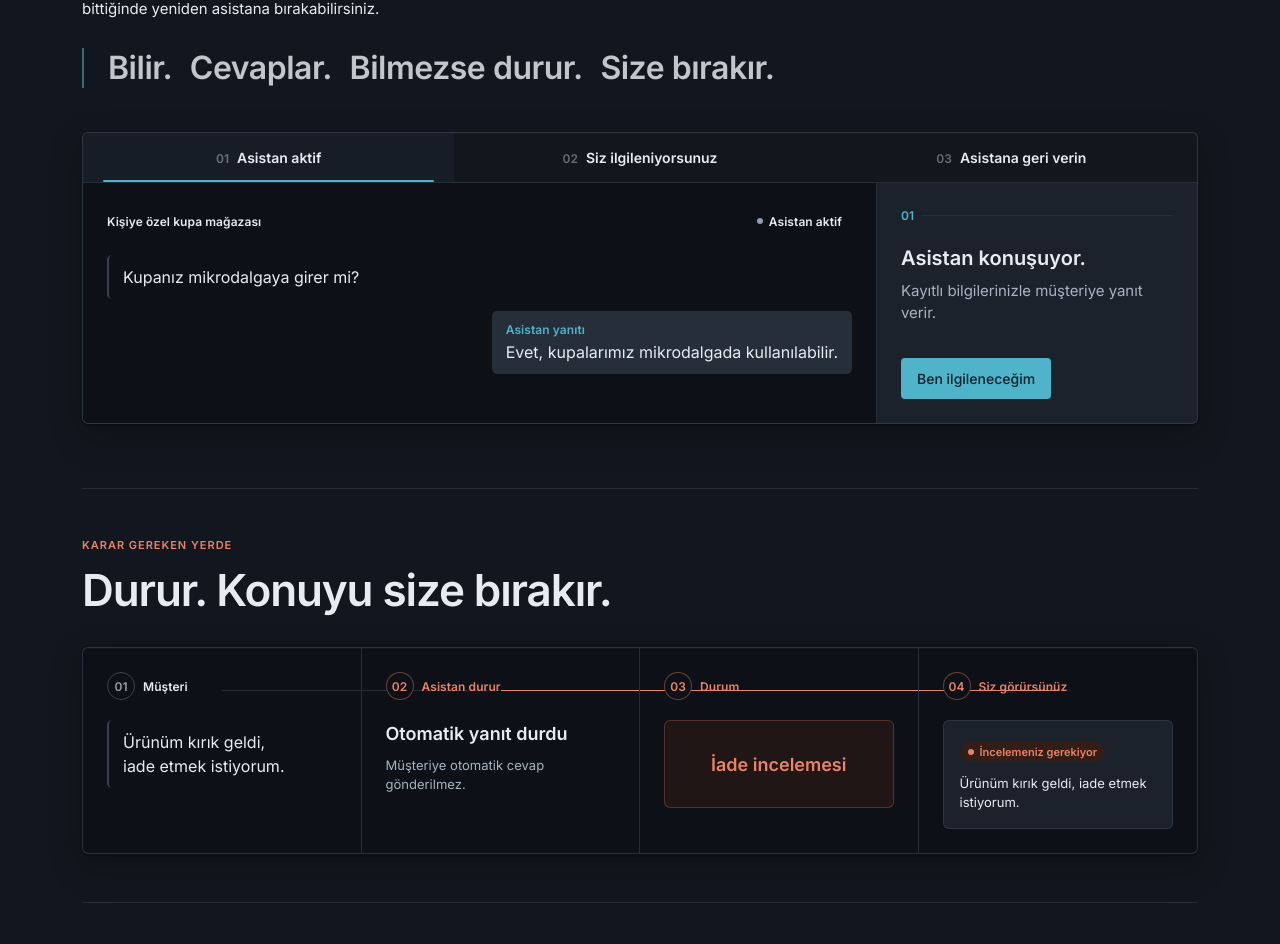
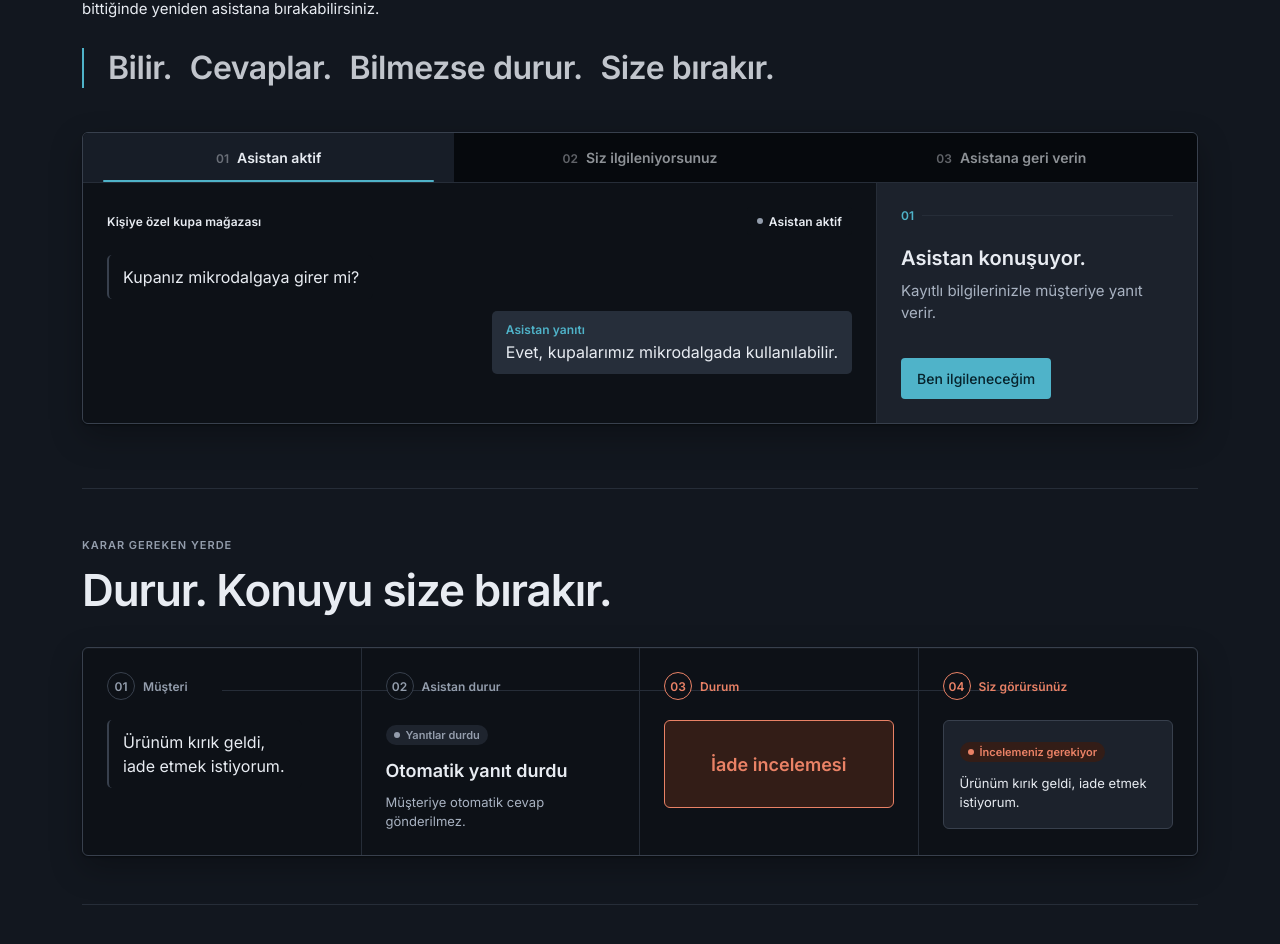
Before and after one commit to keremm44/whatsapp-assistant, a Next.js app in the folder frontend/: page / in a window 1280 px wide. Shown: the part 1600-2544 px from the top of the page. Built offline with nearby package versions, Linux system fonts and the light colour scheme; no server answers.

Commit message:
frontend: tighten coral state semantics

```diff
--- a/frontend/src/components/marketing/control-section.tsx
+++ b/frontend/src/components/marketing/control-section.tsx
@@ -62,7 +62,7 @@ export function ControlSection() {
         description="Asistan rutin konuşmayı yürütür. Karar gerçekten size ait olduğunda durur; siz devralabilir, işiniz bittiğinde yeniden asistana bırakabilirsiniz."
       />
 
-      <div className="mt-7 max-w-4xl border-l-2 border-primary/55 pl-5 sm:pl-6">
+      <div className="mt-7 max-w-4xl border-l-2 border-primary pl-5 sm:pl-6">
         <TrueFocusLine
           words={["Bilir.", "Cevaplar.", "Bilmezse durur.", "Size bırakır."]}
           className="font-heading text-[24px] font-semibold leading-9 tracking-[-0.015em] text-foreground sm:text-[32px] sm:leading-10"
@@ -85,11 +85,11 @@ function ControlStage() {
   const activeIndex = OWNERSHIP_STAGES.findIndex((item) => item.id === stage);
 
   return (
-    <div className="overflow-hidden rounded-sheet border border-boundary/70 bg-raised shadow-surface">
+    <div className="overflow-hidden rounded-sheet border border-boundary bg-raised shadow-surface">
       <div
         role="tablist"
         aria-label="Örnek konuşma kontrolü"
-        className="relative grid border-b border-divider bg-chrome/45 sm:grid-cols-3"
+        className="relative grid border-b border-divider bg-chrome sm:grid-cols-3"
       >
         {OWNERSHIP_STAGES.map((item, index) => {
           const selected = item.id === stage;
@@ -104,7 +104,7 @@ function ControlStage() {
                 "relative px-4 py-3.5 text-left text-sm font-semibold transition-colors duration-200 focus-visible:outline-none focus-visible:ring-2 focus-visible:ring-inset focus-visible:ring-primary sm:text-center",
                 selected
                   ? "bg-chrome-hover text-chrome-foreground"
-                  : "text-chrome-foreground/58 hover:bg-chrome-hover/50 hover:text-chrome-foreground/85",
+                  : "text-chrome-foreground/60 hover:bg-chrome-hover hover:text-chrome-foreground",
               )}
             >
               <span className="mr-2 type-meta text-chrome-foreground/40">
@@ -184,7 +184,7 @@ function ControlStage() {
             <button
               type="button"
               onClick={() => setStage("assistant")}
-              className="mt-7 inline-flex self-start rounded-control border border-boundary px-4 py-2.5 text-sm font-medium text-foreground transition-colors hover:border-primary/40 hover:bg-hover/30 focus-visible:outline-none focus-visible:ring-2 focus-visible:ring-primary"
+              className="mt-7 inline-flex self-start rounded-control border border-boundary px-4 py-2.5 text-sm font-medium text-foreground transition-colors hover:bg-hover focus-visible:outline-none focus-visible:ring-2 focus-visible:ring-primary"
             >
               Tekrar göster
             </button>
@@ -231,29 +231,19 @@ function CoralJourney() {
     };
   }, []);
 
-  const coralWidth = visibleSteps < 3 ? "0%" : visibleSteps === 3 ? "25%" : "50%";
-
   return (
     <div ref={rootRef} className="mt-14 border-y border-divider py-10 sm:mt-16 sm:py-12">
       <div className="max-w-3xl">
-        <p className="type-eyebrow text-attention">Karar gereken yerde</p>
+        <p className="type-eyebrow text-muted-foreground">Karar gereken yerde</p>
         <h3 className="mt-3 font-display text-[32px] font-semibold leading-[38px] tracking-[-0.025em] text-foreground sm:text-[44px] sm:leading-[50px]">
           Durur. Konuyu size bırakır.
         </h3>
       </div>
 
-      <div className="relative mt-8 overflow-hidden rounded-sheet border border-boundary/70 bg-sunken shadow-surface">
+      <div className="relative mt-8 overflow-hidden rounded-sheet border border-boundary bg-sunken shadow-surface">
         <div
           aria-hidden="true"
           className="absolute left-[12.5%] right-[12.5%] top-[42px] hidden h-px bg-divider lg:block"
-        />
-        <div
-          aria-hidden="true"
-          className="absolute left-[37.5%] top-[42px] hidden h-px bg-attention lg:block"
-          style={{
-            width: coralWidth,
-            transition: "width 300ms cubic-bezier(0.2, 0, 0, 1)",
-          }}
         />
 
         <div className="relative grid lg:grid-cols-4">
@@ -263,8 +253,9 @@ function CoralJourney() {
             </ChatBubble>
           </FlowStep>
 
-          <FlowStep index="02" label="Asistan durur" attention visible={visibleSteps >= 2}>
-            <p className="font-heading text-lg font-semibold text-foreground">
+          <FlowStep index="02" label="Asistan durur" visible={visibleSteps >= 2}>
+            <StatusChip tone="paused">Yanıtlar durdu</StatusChip>
+            <p className="mt-3 font-heading text-lg font-semibold text-foreground">
               Otomatik yanıt durdu
             </p>
             <p className="mt-2 type-row-secondary text-muted">
@@ -272,16 +263,16 @@ function CoralJourney() {
             </p>
           </FlowStep>
 
-          <FlowStep index="03" label="Durum" attention visible={visibleSteps >= 3}>
-            <div className="flex min-h-[88px] items-center justify-center rounded-sheet border border-attention/25 bg-attention-soft/55 px-4 text-center">
+          <FlowStep index="03" label="Durum" visible={visibleSteps >= 3} attentionState>
+            <div className="flex min-h-[88px] items-center justify-center rounded-sheet border border-attention bg-attention-soft px-4 text-center">
               <p className="font-heading text-lg font-semibold text-attention">
                 İade incelemesi
               </p>
             </div>
           </FlowStep>
 
-          <FlowStep index="04" label="Siz görürsünüz" attention last visible={visibleSteps >= 4}>
-            <div className="rounded-sheet border border-boundary/60 bg-raised p-4">
+          <FlowStep index="04" label="Siz görürsünüz" last visible={visibleSteps >= 4} attentionState>
+            <div className="rounded-sheet border border-boundary bg-raised p-4">
               <StatusChip tone="attention">İncelemeniz gerekiyor</StatusChip>
               <p className="mt-3 type-row-secondary text-foreground">
                 {MARKETING_STORY.returnQuestion}
@@ -298,14 +289,14 @@ function FlowStep({
   index,
   label,
   children,
-  attention = false,
+  attentionState = false,
   last = false,
   visible,
 }: {
   index: string;
   label: string;
   children: React.ReactNode;
-  attention?: boolean;
+  attentionState?: boolean;
   last?: boolean;
   visible: boolean;
 }) {
@@ -320,9 +311,9 @@ function FlowStep({
       <div className="mb-5 flex items-center gap-2">
         <span
           className={cn(
-            "relative z-10 flex h-7 min-w-7 items-center justify-center rounded-full border bg-sunken px-1 type-meta font-semibold transition-colors duration-300",
-            attention && visible
-              ? "border-attention/40 text-attention"
+            "relative z-10 flex h-7 min-w-7 items-center justify-center rounded-full border bg-sunken px-1 type-meta font-semibold",
+            attentionState && visible
+              ? "border-attention text-attention"
               : "border-boundary text-muted-foreground",
           )}
         >
@@ -330,8 +321,8 @@ function FlowStep({
         </span>
         <span
           className={cn(
-            "type-meta font-semibold transition-colors duration-300",
-            attention && visible ? "text-attention" : "text-foreground",
+            "type-meta font-semibold",
+            attentionState && visible ? "text-attention" : "text-muted-foreground",
           )}
         >
           {label}
```
